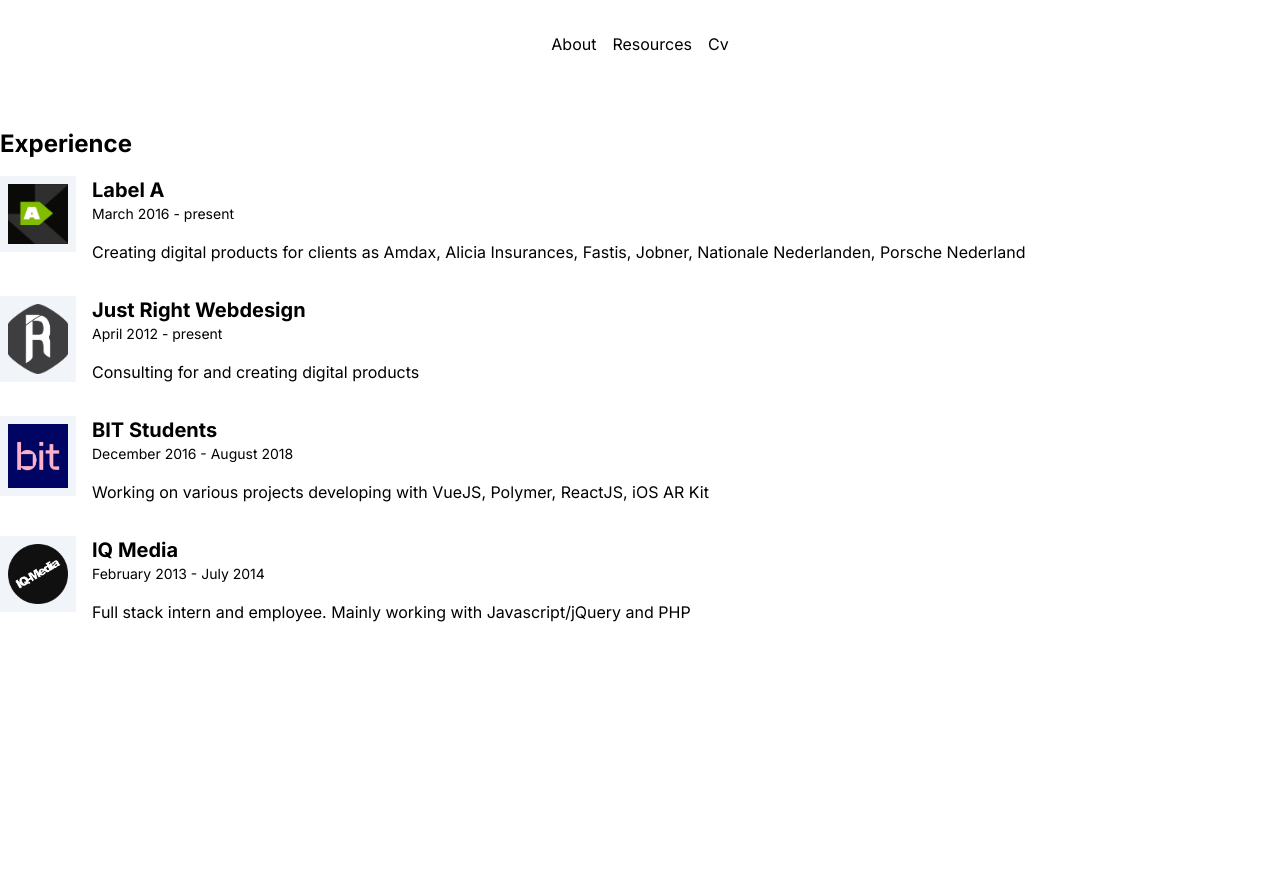
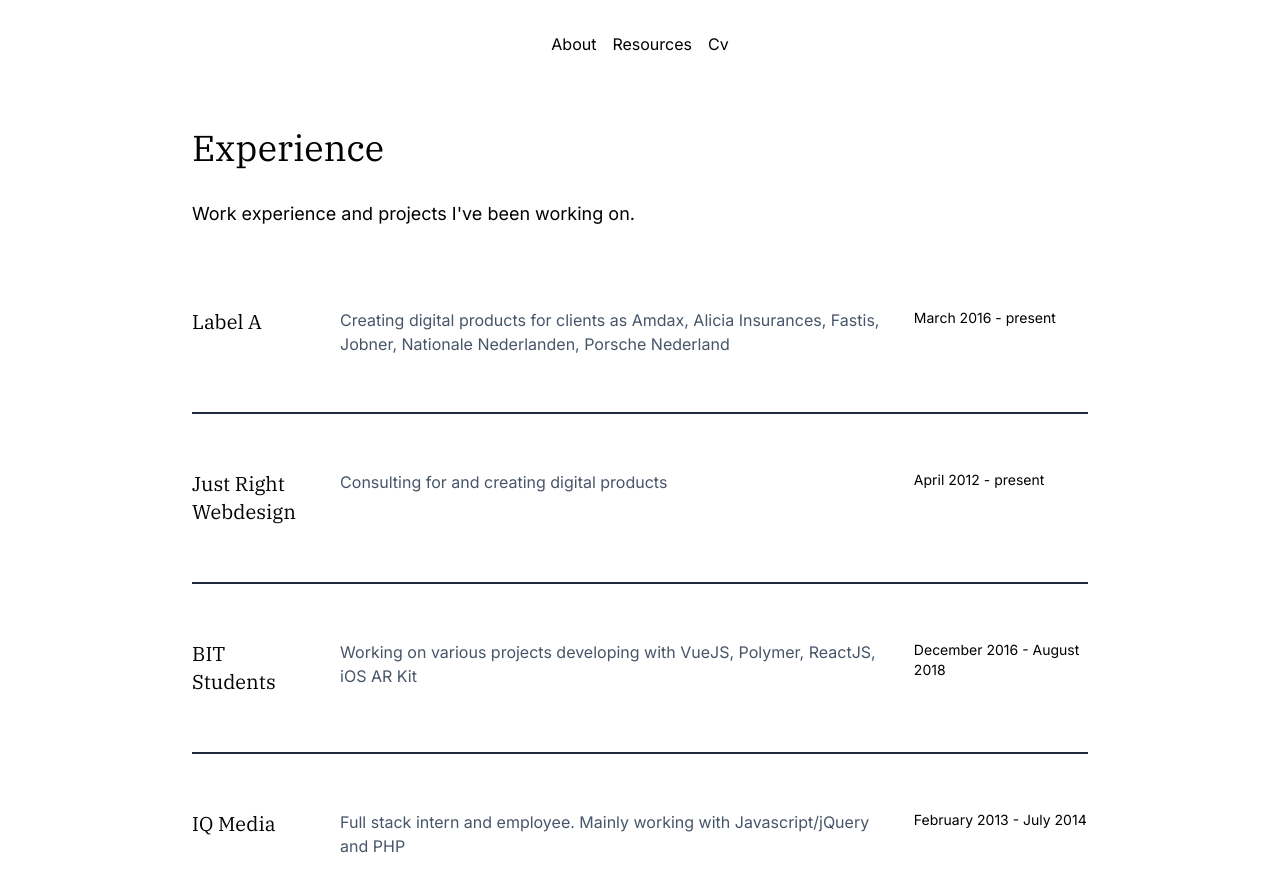
Before and after one commit to rnnyrk/ronnyrook.nl, a Next.js app: page /cv in a window 1280 px wide. Shown: the top 892 px of the page. Before the commit the page ends 800 px from the top, so only its background shows below. Built offline with nearby package versions, Linux system fonts and the light colour scheme.

Commit message:
Style cv page

```diff
--- a/src/app/cv/page.tsx
+++ b/src/app/cv/page.tsx
@@ -3,6 +3,8 @@
 import JrwdImg from 'images/jrwd.png';
 import BitImg from 'images/bit-logo.png';
 import IqMediaImg from 'images/iqmedia-logo.png';
+import { Container } from 'common/layout/Container';
+import { Heading } from 'common/typography/Heading';
 
 export const metadata = {
   title: {
@@ -12,8 +14,9 @@
 
 const Cv = () => {
   return (
-    <section>
-      <h1 className="mb-4 text-2xl font-bold">Experience</h1>
+    <Container>
+      <Heading>Experience</Heading>
+      <p className="mt-8 mb-20 text-lg">Work experience and projects I've been working on.</p>
 
       <Experience
         src={LabelaImg}
@@ -42,7 +45,7 @@
         date="February 2013 - July 2014"
         description="Full stack intern and employee. Mainly working with Javascript/jQuery and PHP"
       />
-    </section>
+    </Container>
   );
 };
 
--- a/src/components/common/layout/Experience.tsx
+++ b/src/components/common/layout/Experience.tsx
@@ -1,21 +1,12 @@
+import { Heading } from 'common/typography/Heading';
 import Image, { StaticImageData } from 'next/image';
 
 export const Experience = ({ date, description, title, src }: ExperienceProps) => {
   return (
-    <div className="flex items-start mb-8 relative">
-      <figure className="m-0 p-2 bg-slate-100">
-        <Image
-          src={src}
-          alt={title}
-          width={60}
-          height={60}
-        />
-      </figure>
-      <div className="ml-4">
-        <h3 className="text-xl font-bold">{title}</h3>
-        <span className="text-sm mb-4 block">{date}</span>
-        <p>{description}</p>
-      </div>
+    <div className="flex items-start mb-14 pb-14 border-b-2 border-slate-800 last:border-b-0">
+      <Heading className="text-xl font-bold w-40">{title}</Heading>
+      <p className="mx-8 w-10/12 text-slate-600">{description}</p>
+      <span className="text-sm mb-4 w-60">{date}</span>
     </div>
   );
 };
```
